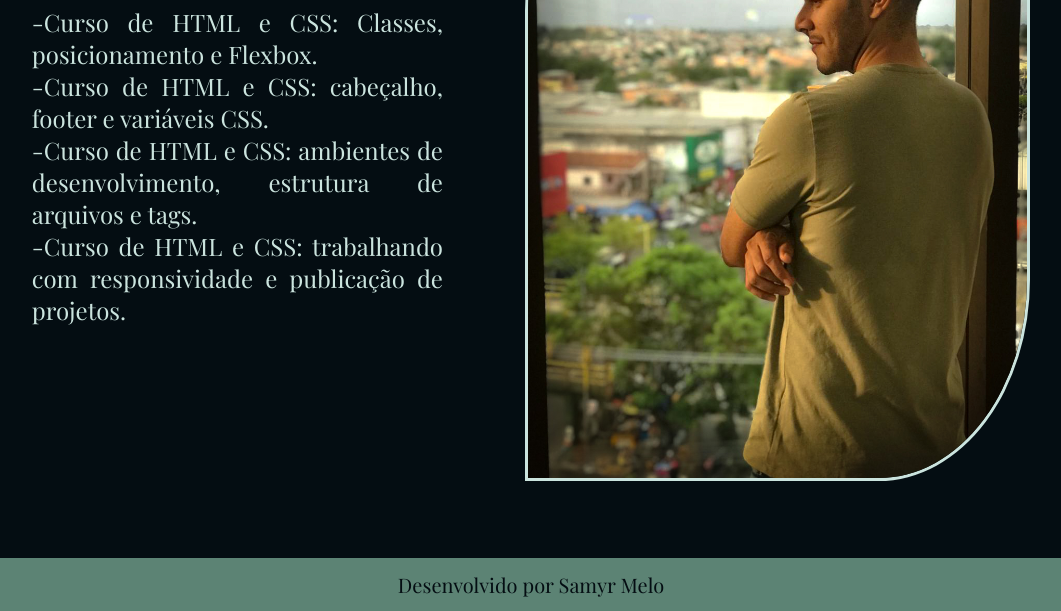
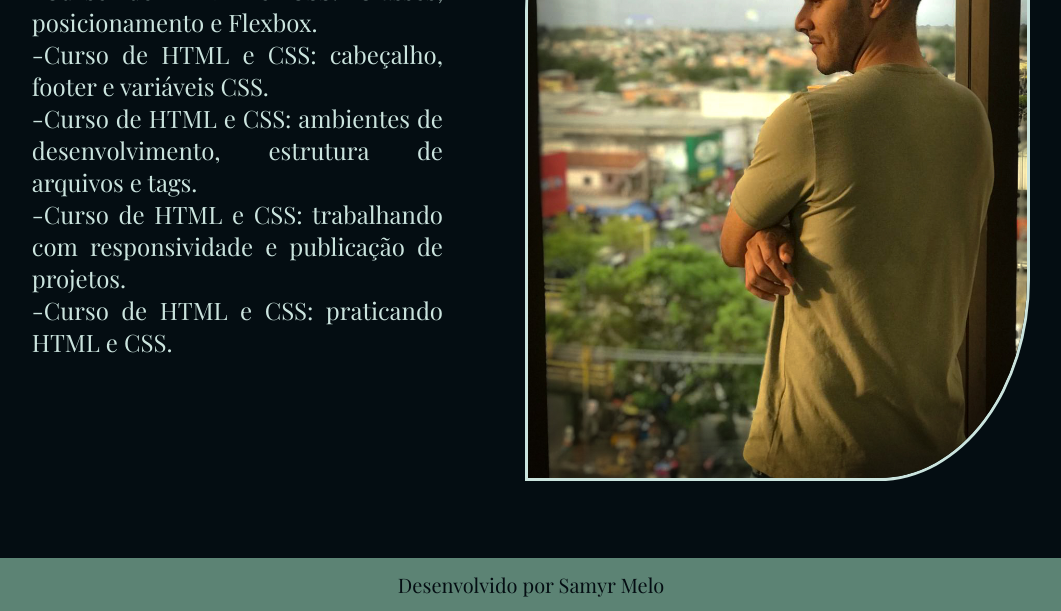
Before and after one commit to samyr-melo/Portfolio, a plain HTML site: page Exercicio 1- construindo a estrutura basica do html/about.html in a window 1280 px wide. Shown: the part 360-971 px from the top of the page, without its empty margins (109-1170 px from the left). Drawn offline with nearby package versions, Linux system fonts and the light colour scheme.

Commit message:
Update about.html

```diff
--- a/Exercicio 1- construindo a estrutura basica do html/about.html
+++ b/Exercicio 1- construindo a estrutura basica do html/about.html
@@ -17,7 +17,7 @@
         <section class="secundario">
         <p class="sobre__mim">Experiências</p>
         <p class="titulo2">-Curso de HTML e CSS: Classes, posicionamento e Flexbox.<br>-Curso de HTML e CSS: cabeçalho, footer e variáveis CSS.<br>-Curso de HTML e CSS: ambientes de desenvolvimento, estrutura de arquivos e tags. <br>-Curso de
-            HTML e CSS: trabalhando com responsividade e publicação de projetos.
+            HTML e CSS: trabalhando com responsividade e publicação de projetos.<br>-Curso de HTML e CSS: praticando HTML e CSS.
             </p>
         </section>
         <img class="samyr" src="/assets/Samyr Melo.JPG" alt="Samyr Melo">
```
